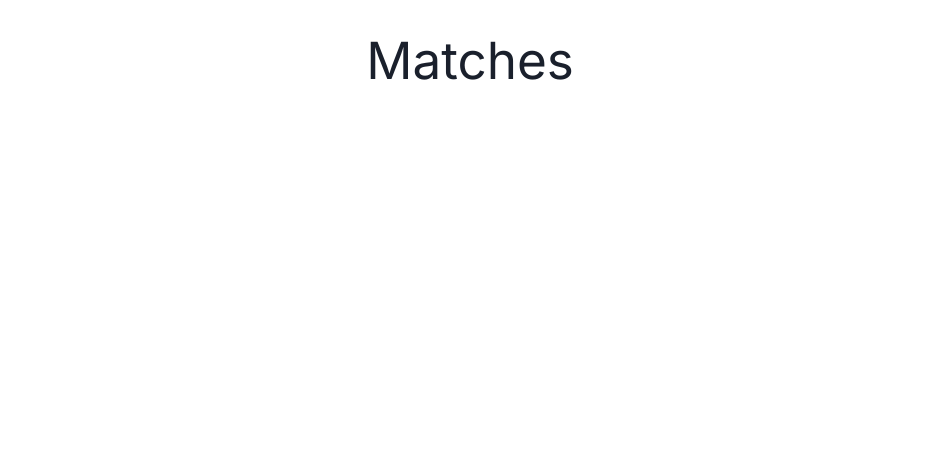
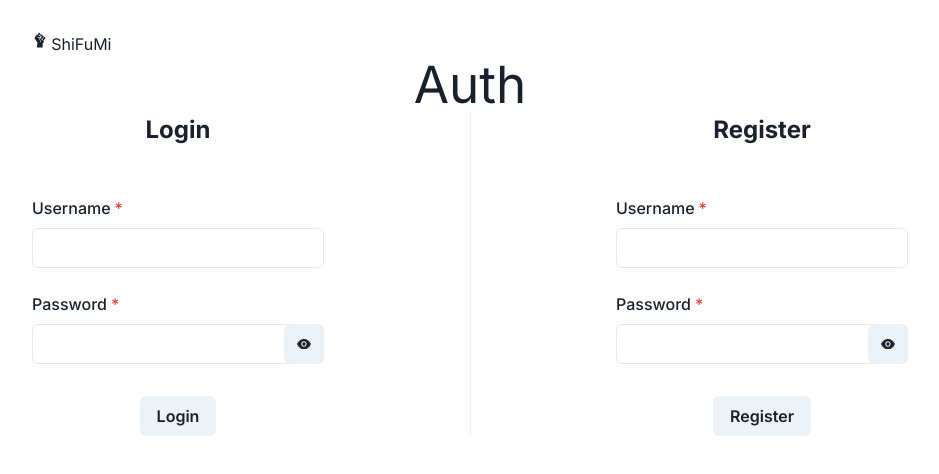
Before and after one commit to IlhanYapici/shifumi, a React (Vite) app: page /auth in a window 1280 px wide. Before the commit this address led to /matches. Shown: the top 474 px of the page, without its empty margins (170-1109 px from the left). Built offline with nearby package versions, Linux system fonts and the light colour scheme.

Commit message:
add navbar

```diff
--- a/src/App.tsx
+++ b/src/App.tsx
@@ -1,8 +1,8 @@
 import { Routes, Route, useNavigate } from "react-router-dom"
 import { useEffect } from "react"
 
-import { Auth } from "./pages"
-import { Matches } from "./pages"
+import { Navbar } from "./components/Navbar/Navbar"
+import { Auth, Matches } from "./pages"
 
 import "./App.css"
 
@@ -12,14 +12,15 @@ function App() {
 	useEffect(() => {
 		const token = localStorage.getItem("token")
 		if (token !== null) {
+			navigate("/matches")
+		} else {
 			navigate("/auth")
-		} else {
-			navigate("/matches")
 		}
 	}, [])
 
 	return (
 		<div className="App">
+			<Navbar />
 			<Routes>
 				<Route path="/matches" element={<Matches />} />
 				<Route path="/auth" element={<Auth />} />
--- a/src/components/Logo/Logo.tsx
+++ b/src/components/Logo/Logo.tsx
@@ -1,10 +1,11 @@
 import { GiFist } from "react-icons/gi"
+import { Box } from "@chakra-ui/react"
 
 export function Logo() {
 	return (
-		<div className="logo-container">
+		<Box className="logo-container" display="flex" gap="0.2rem">
 			<GiFist />
 			<p>ShiFuMi</p>
-		</div>
+		</Box>
 	)
 }
--- /dev/null
+++ b/src/components/Navbar/Navbar.tsx
@@ -0,0 +1,11 @@
+import { Box } from "@chakra-ui/react"
+
+import { Logo } from "../Logo/Logo"
+
+export function Navbar() {
+	return (
+		<Box>
+			<Logo />
+		</Box>
+	)
+}
```
